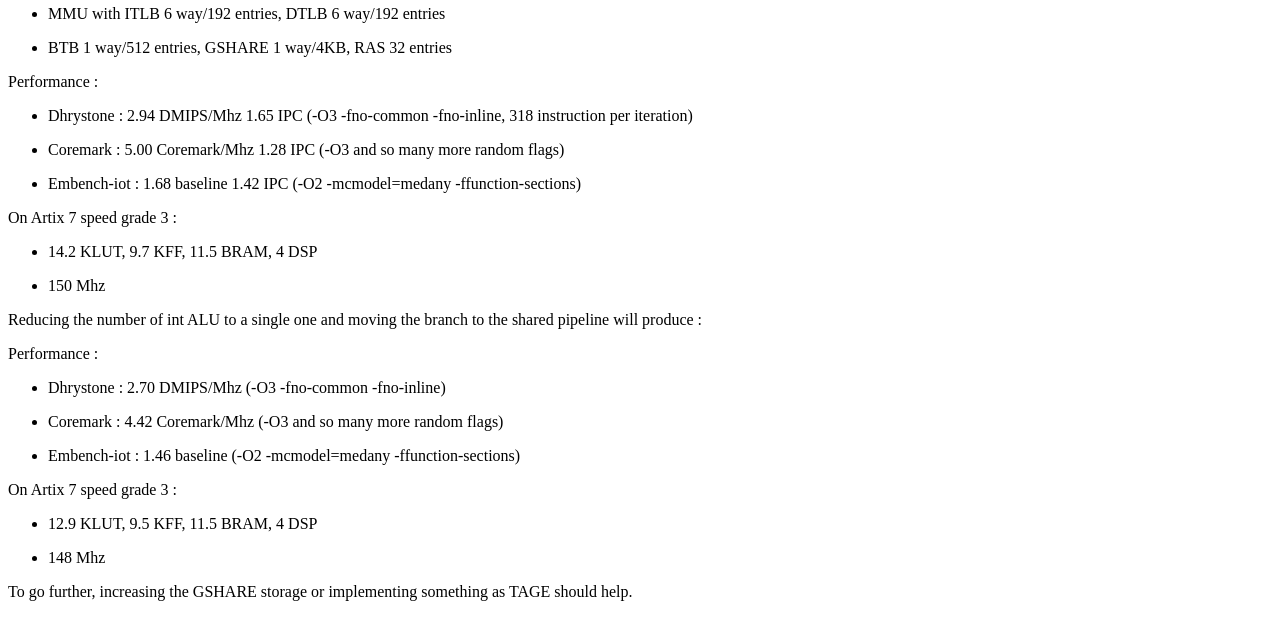
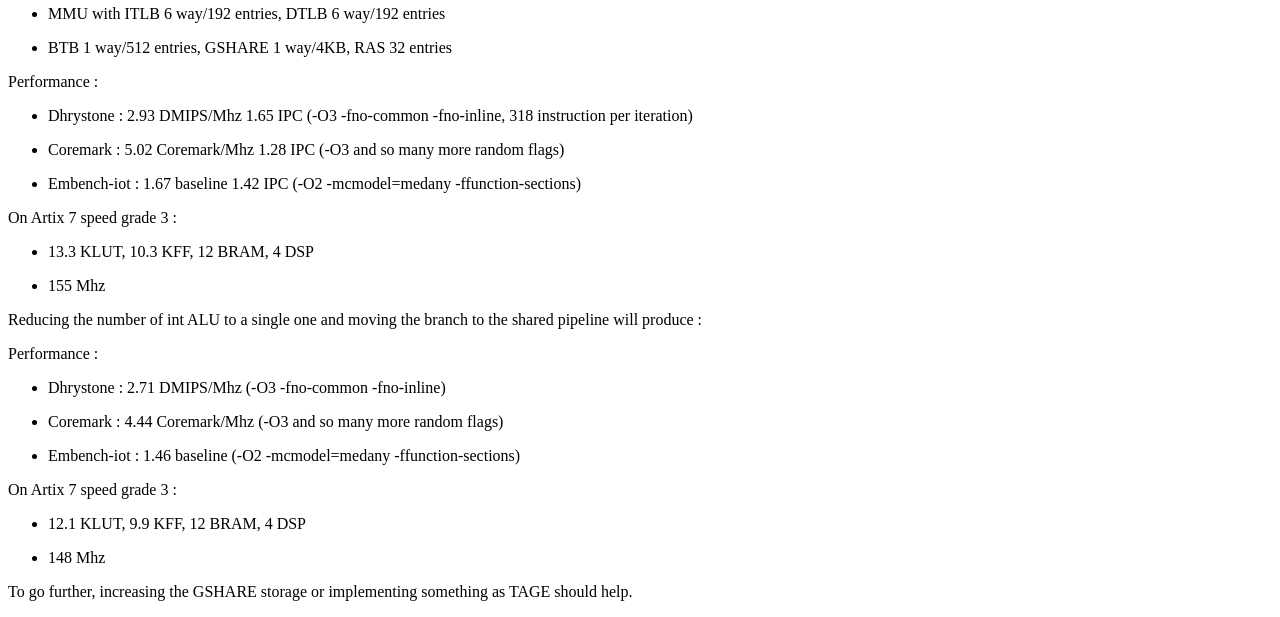
Before and after one commit to SpinalHDL/NaxRiscv-Rtd, a Sphinx documentation site: the page built from source/NaxRiscv/performance/index.rst, in a window 1280 px wide and 1400 px high, scrolled down 1711 px. Shown: the part 153-770 px from the top of the window. Built offline with Sphinx 7.4.7 and the Read the Docs theme 2.0.0, drawn with Linux system fonts in a browser that asks for light colours; some of the changed text lies outside the part shown.

Commit message:
lsu2 update

```diff
--- a/source/NaxRiscv/memory/index.rst
+++ b/source/NaxRiscv/memory/index.rst
@@ -6,7 +6,7 @@
   .. toctree::
      Lsu
 
-.. include:: lsu.rst
+.. include:: lsu2.rst
 .. include:: mmu.rst
 
 .. role:: raw-html-m2r(raw)
--- a/source/NaxRiscv/performance/index.rst
+++ b/source/NaxRiscv/performance/index.rst
@@ -31,27 +31,27 @@
 
 Performance :
 
-- Dhrystone   : 2.94 DMIPS/Mhz    1.65 IPC (-O3 -fno-common -fno-inline, 318 instruction per iteration)
-- Coremark    : 5.00 Coremark/Mhz 1.28 IPC (-O3 and so many more random flags)
-- Embench-iot : 1.68 baseline     1.42 IPC (-O2 -mcmodel=medany -ffunction-sections)
+- Dhrystone   : 2.93 DMIPS/Mhz    1.65 IPC (-O3 -fno-common -fno-inline, 318 instruction per iteration)
+- Coremark    : 5.02 Coremark/Mhz 1.28 IPC (-O3 and so many more random flags)
+- Embench-iot : 1.67 baseline     1.42 IPC (-O2 -mcmodel=medany -ffunction-sections)
 
 On Artix 7 speed grade 3 :
 
-- 14.2 KLUT, 9.7 KFF, 11.5 BRAM, 4 DSP
-- 150 Mhz
+- 13.3 KLUT, 10.3 KFF, 12 BRAM, 4 DSP
+- 155 Mhz
 
 Reducing the number of int ALU to a single one and moving the branch to the shared pipeline will produce :
 
 
 Performance :
 
-- Dhrystone   : 2.70 DMIPS/Mhz    (-O3 -fno-common -fno-inline)
-- Coremark    : 4.42 Coremark/Mhz (-O3 and so many more random flags)
+- Dhrystone   : 2.71 DMIPS/Mhz    (-O3 -fno-common -fno-inline)
+- Coremark    : 4.44 Coremark/Mhz (-O3 and so many more random flags)
 - Embench-iot : 1.46 baseline     (-O2 -mcmodel=medany -ffunction-sections)
 
 On Artix 7 speed grade 3 :
 
-- 12.9 KLUT, 9.5 KFF, 11.5 BRAM, 4 DSP
+- 12.1 KLUT, 9.9 KFF, 12 BRAM, 4 DSP
 - 148 Mhz
 
 
@@ -68,13 +68,13 @@
 Performance :
 
 - Dhrystone   : 1.70 DMIPS/Mhz    (-O3 -fno-common -fno-inline)
-- Coremark    : 3.34 Coremark/Mhz (-O3 and so many more random flags)
+- Coremark    : 3.35 Coremark/Mhz (-O3 and so many more random flags)
 - Embench-iot : 1.06 baseline     (-O2 -mcmodel=medany -ffunction-sections)
 
 On Artix 7 speed grade 3 :
 
-- 11.6 KLUT, 9.2 KFF, 11.5 BRAM, 4 DSP
-- 148 Mhz
+- 10.8 KLUT, 9.7 KFF, 12 BRAM, 4 DSP
+- 155 Mhz
 
 
 RV64
@@ -84,17 +84,14 @@
 
 Performance :
 
-- Dhrystone   : 2.97 DMIPS/Mhz    (-O3 -fno-common -fno-inline)
-- Coremark    : 4.91 Coremark/Mhz (-O3, u32 as s32 and so many more random flags)
-- Embench-iot : 1.83 baseline     (-O2 -ffunction-sections)
+- Dhrystone   : 2.94 DMIPS/Mhz    (-O3 -fno-common -fno-inline)
+- Coremark    : 4.94 Coremark/Mhz (-O3, u32 as s32 and so many more random flags)
+- Embench-iot : 1.84 baseline     (-O2 -ffunction-sections)
 
 On Artix 7 speed grade 3 :
 
-- 18.6 KLUT, 11.8 KFF, 11.5 BRAM, 16 DSP
+- 17.9 KLUT, 12.5 KFF, 12 BRAM, 16 DSP
 - 137 Mhz
-
-So overall, the RV64 support does not have too much of an impact compared to RV32, mostly because the current critical path is in the address and control paths, which stay relatively similar between the two configurations (39 bits for RV64, 32 bits for RV32).
-
 
 Notes
 ===============
```
Also changed, not shown: source/NaxRiscv/memory/lsu2.rst (added, +19 -0 lines), source/asset/image/lsu2.png (added), 1 other file.
